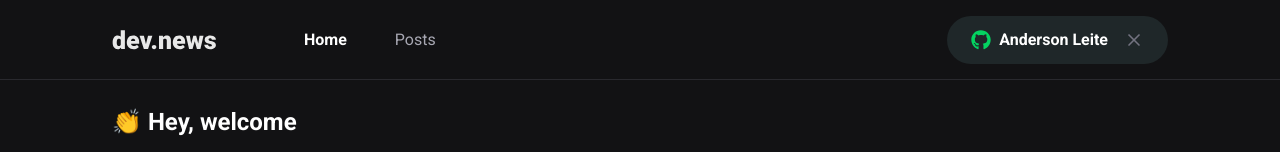
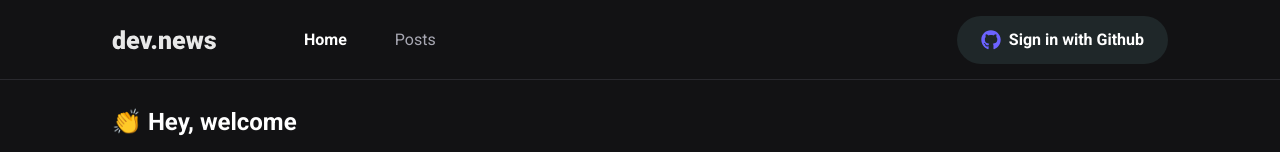
Before and after one commit to andersonleite1/devnews, a Next.js app: page / in a window 1280 px wide. Shown: the top 152 px of the page. Built offline with nearby package versions, Linux system fonts and the light colour scheme.

Commit message:
refactor: add new color github icon at component SignInButton

```diff
--- a/src/components/SignInButton/index.tsx
+++ b/src/components/SignInButton/index.tsx
@@ -4,7 +4,7 @@ import { FiX } from 'react-icons/fi';
 import styles from './styles.module.scss';
 
 export function SignInButton() {
-  const isUserLoggedIn = true;
+  const isUserLoggedIn = false;
 
   return isUserLoggedIn ? (
     <button type="button" className={styles.signInButton}>
@@ -14,7 +14,7 @@ export function SignInButton() {
     </button>
   ) : (
     <button type="button" className={styles.signInButton}>
-      <FaGithub color="#eba417" />
+      <FaGithub color="#6C63FF" />
       Sign in with Github
     </button>
   );
```
